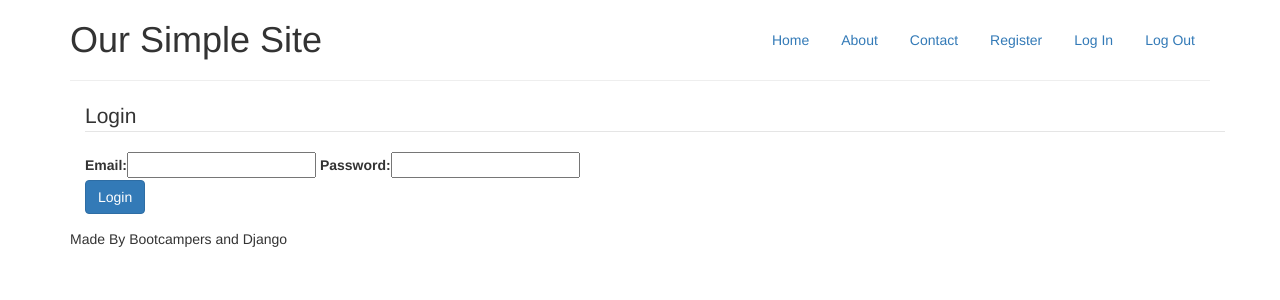
After one commit to jodiegardiner/authentication_django, a Django app: template templates/login.html in a window 1280 px wide. The commit adds this page. Shown: the top 300 px of the page. Run offline with Django 3.2, Linux system fonts and the light colour scheme; the template is opened without the code that fills it: values that come from a table or form of the project are taken from there, others are empty; parts of the project's set-up code (start-up, migrations or seed data) failed here and were passed over; some libraries are stand-ins or nearby versions.

Commit message:
login code added, bad import

```diff
--- a/accounts/forms.py
+++ b/accounts/forms.py
@@ -32,3 +32,8 @@ class UserRegistrationForm(UserCreationForm):
             instance.save()
 
         return instance
+
+
+class UserLoginForm(forms.Form):
+    email = forms.EmailField()
+    password = forms.CharField(widget=forms.PasswordInput)
--- a/authentication_django/urls.py
+++ b/authentication_django/urls.py
@@ -23,4 +23,5 @@ urlpatterns = [
     url(r'^$', hello_views.get_index),
     url(r'^register/$', accounts_views.register, name='register'),
     url(r'^profile/$', accounts_views.profile, name='profile'),
+    url(r'^login/$', accounts_views.login, name='login')
 ]
--- a/templates/base.html
+++ b/templates/base.html
@@ -18,7 +18,7 @@
             <li><a href="#">About</a></li>
             <li><a href="#">Contact</a></li>
             <li><a href="{% url 'register' %}">Register</a></li>
-            <li><a href="#">Log In</a></li>
+            <li><a href="{% url 'login' %}">Log In</a></li>
             <li><a href="#">Log Out</a></li>
         </ul>
         <h1><span class="fui-settings-16 muted">Our Simple Site</span></h1>
--- /dev/null
+++ b/templates/login.html
@@ -0,0 +1,12 @@
+{% extends 'base.html' %}
+{% load bootstrap_tags %}
+{% block content %}
+<form role="form" method="post" action="{% url 'login' %}">
+    <legend>Login</legend>
+    {% csrf_token %}
+    {{ form| as_bootstrap }}
+    <div class="form-group">
+        <button type="submit" class="btn btn-primary">Login</button>
+    </div>
+</form>
+{% endblock %}
```
Also changed, not shown: accounts/views.py (+23 -1 lines), db.sqlite3.
